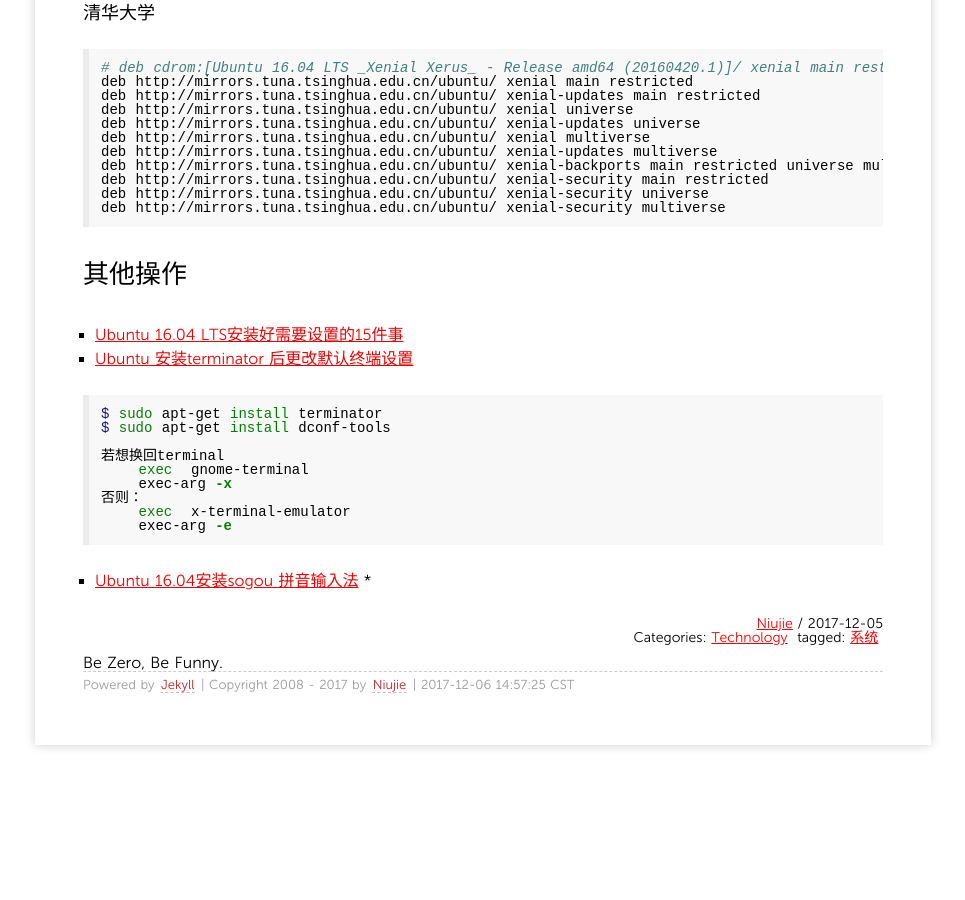
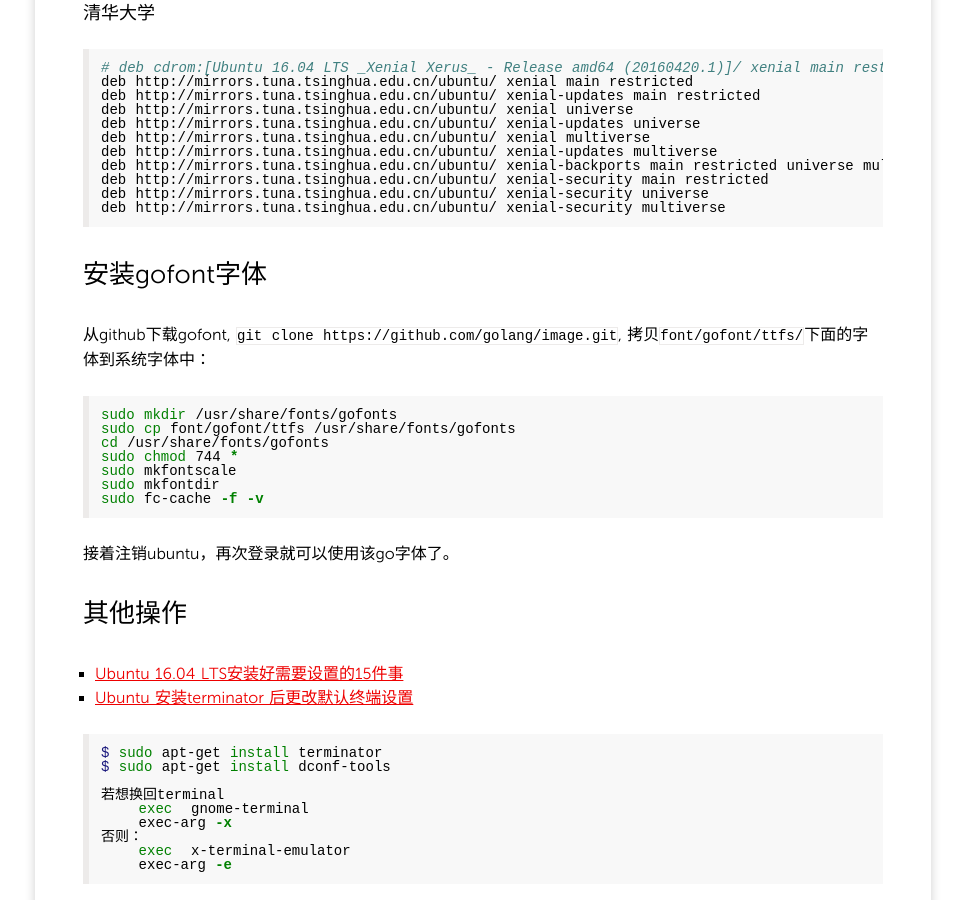
Before and after one commit to niuziru/niuziru.github.io, a Jekyll site: the page built from _posts/2017/2017-12-05-how-to-install-ubuntu16.04-with-Upan.md, in a window 1280 px wide and 900 px high, scrolled down 1237 px. Shown: the whole window, without its empty margins (157-1122 px from the left). Built offline with Jekyll 4.4.1, drawn with Linux system fonts in a browser that asks for light colours; before the commit the page ends 2030 px from its top, so only the background shows below that.

````diff
--- a/_posts/2017/2017-12-05-how-to-install-ubuntu16.04-with-Upan.md
+++ b/_posts/2017/2017-12-05-how-to-install-ubuntu16.04-with-Upan.md
@@ -76,6 +76,22 @@
 deb http://mirrors.tuna.tsinghua.edu.cn/ubuntu/ xenial-security multiverse
 ```
 
+## 安装gofont字体
+
+从github下载gofont, `git clone https://github.com/golang/image.git`, 拷贝`font/gofont/ttfs/`下面的字体到系统字体中：
+
+```sh
+sudo mkdir /usr/share/fonts/gofonts
+sudo cp font/gofont/ttfs /usr/share/fonts/gofonts
+cd /usr/share/fonts/gofonts
+sudo chmod 744 *
+sudo mkfontscale
+sudo mkfontdir
+sudo fc-cache -f -v
+```
+
+接着注销ubuntu，再次登录就可以使用该go字体了。
+
 ## 其他操作
 * [Ubuntu 16.04 LTS安装好需要设置的15件事](http://www.linuxidc.com/Linux/2016-04/130519.htm)
 * [Ubuntu 安装terminator 后更改默认终端设置](http://blog.csdn.net/qq_20336817/article/details/46122849)
````
